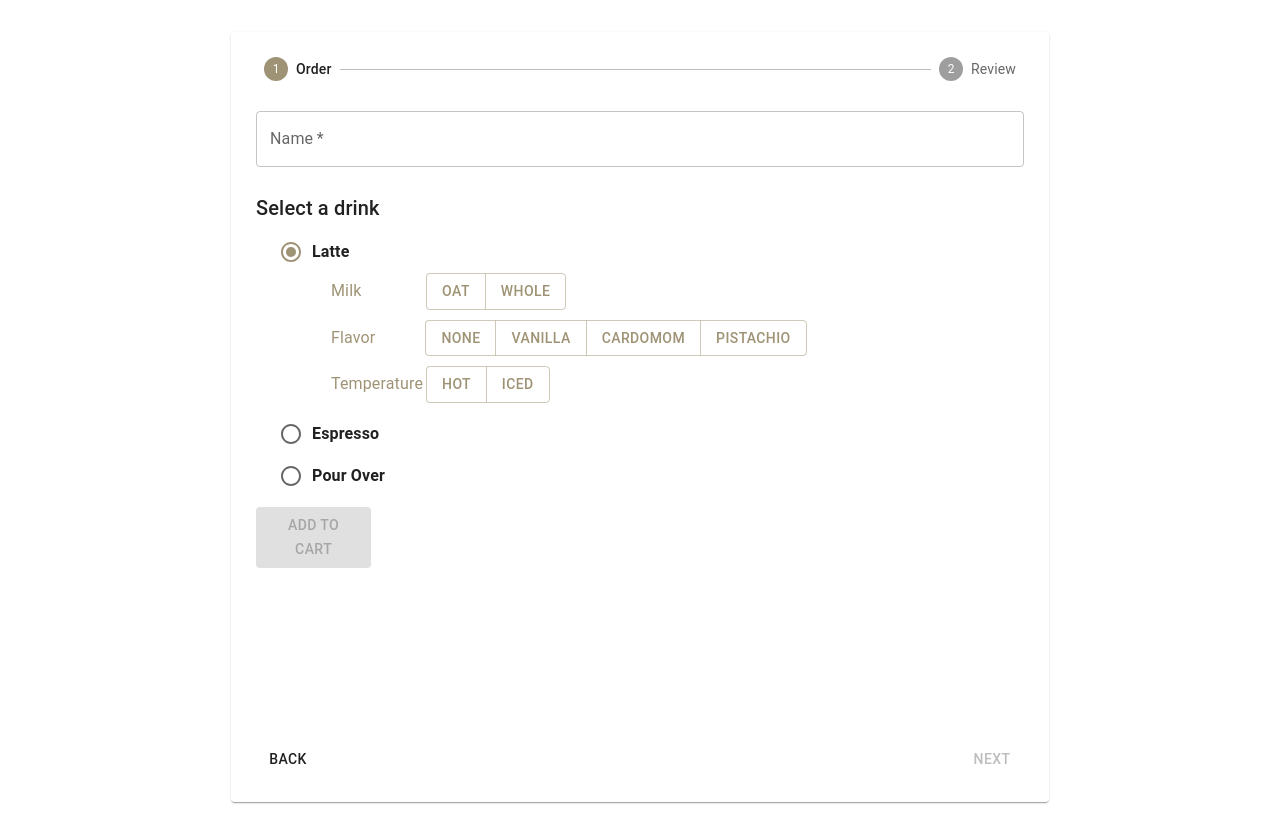
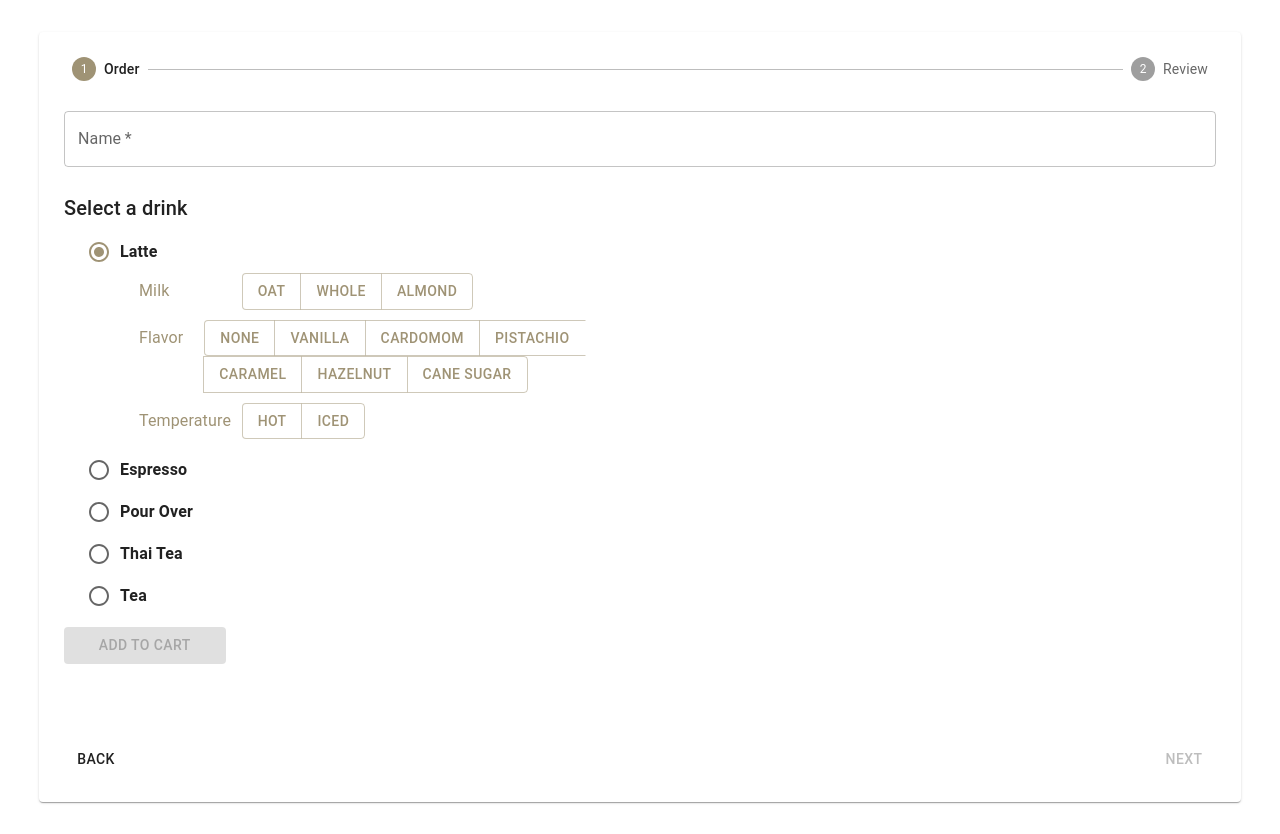
Before and after one commit to jayjonesdev/home-coffee-ui, a React (Vite) app: page /order in a window 1280 px wide. Both pictures are taken after a click on the label "Latte". Built offline with nearby package versions, Linux system fonts and the light colour scheme.

Commit message:
send drinks

```diff
--- a/package.json
+++ b/package.json
@@ -12,16 +12,19 @@
 		"preview": "vite preview"
 	},
 	"dependencies": {
+		"@emailjs/browser": "^4.4.1",
 		"@emotion/react": "^11.14.0",
 		"@emotion/styled": "^11.14.0",
 		"@mui/icons-material": "^7.1.0",
 		"@mui/material": "^7.1.0",
+		"axios": "^1.10.0",
 		"jotai": "^2.12.5",
 		"motion": "^12.12.1",
 		"react": "^19.1.0",
 		"react-dom": "^19.1.0",
 		"react-i18next": "^15.5.1",
-		"react-router": "^7.6.0"
+		"react-router": "^7.6.0",
+		"twilio": "^5.7.3"
 	},
 	"devDependencies": {
 		"@eslint/js": "^9.25.0",
--- a/src/pages/customer/index.tsx
+++ b/src/pages/customer/index.tsx
@@ -4,25 +4,59 @@ import Stepper from '@mui/material/Stepper';
 import Step from '@mui/material/Step';
 import StepLabel from '@mui/material/StepLabel';
 import Button from '@mui/material/Button';
-import Typography from '@mui/material/Typography';
 import { Paper } from '@mui/material';
 import { useNavigate } from 'react-router';
 import useSteps from '../../utils/hooks/useSteps';
 import { stepContainerStyle } from './styles';
 import { useAtom } from 'jotai';
 import { userOrder } from '../../utils/atom';
+import { useResetAtom } from 'jotai/utils';
+import { ThankYou } from './steps/ThankYou';
+import emailjs from '@emailjs/browser';
 
 export const Customer = () => {
 	const navigate = useNavigate();
 	const steps = useSteps();
 	const [order] = useAtom(userOrder);
 	const [activeStep, setActiveStep] = React.useState(0);
+	const resetState = useResetAtom(userOrder);
 
 	const isStepOneValid = order.name.length > 0 && order.cart.length > 0;
 	const isStepValid = activeStep === 0 ? isStepOneValid : true;
 
 	const handleNext = () => {
+		if (activeStep === steps.length - 1) {
+			sendOrder();
+		}
 		setActiveStep((prevActiveStep) => prevActiveStep + 1);
+	};
+
+	const beautifyDrinks = () => {
+		let drinks = '';
+
+		order.cart.forEach(
+			(drink) => (drinks += `${drink.name}: ${drink.options} \n`),
+		);
+
+		return drinks;
+	};
+
+	const sendOrder = () => {
+		emailjs
+			.send(
+				'service_kakbois',
+				'template_mifzwg9',
+				{
+					name: order.name,
+					order: beautifyDrinks(),
+				},
+				{
+					publicKey: 'xh1zmbdt9mkEyIX3x',
+				},
+			)
+			.catch((err) => {
+				console.log(err);
+			});
 	};
 
 	const handleBack = () => {
@@ -34,6 +68,7 @@ export const Customer = () => {
 
 	const handleReset = () => {
 		setActiveStep(0);
+		resetState();
 	};
 
 	return (
@@ -52,14 +87,11 @@ export const Customer = () => {
 				})}
 			</Stepper>
 			{activeStep === steps.length ? (
-				// Add thank you screen
 				<>
-					<Typography sx={{ mt: 2, mb: 1 }}>
-						All steps completed - you&apos;re finished
-					</Typography>
+					<ThankYou />
 					<Box sx={{ display: 'flex', flexDirection: 'row', pt: 2 }}>
 						<Box sx={{ flex: '1 1 auto' }} />
-						<Button onClick={handleReset}>Reset</Button>
+						<Button onClick={handleReset}>New Order</Button>
 					</Box>
 				</>
 			) : (
--- a/src/pages/customer/steps/Order/MenuDrink.tsx
+++ b/src/pages/customer/steps/Order/MenuDrink.tsx
@@ -31,7 +31,7 @@ export const MenuDrink = ({
 					>
 						{key}
 					</FormLabel>
-					<ButtonGroup>
+					<ButtonGroup style={{ flexWrap: 'wrap' }}>
 						{options.map((option) => (
 							<MenuDrinkOption key={key} optionKey={key} name={option} />
 						))}
--- a/src/pages/customer/steps/Order/UserDrink.tsx
+++ b/src/pages/customer/steps/Order/UserDrink.tsx
@@ -5,7 +5,13 @@ import { useAtom } from 'jotai';
 import { userOrder } from '../../../../utils/atom';
 import { userDrinkStyle } from '../../styles';
 
-export const UserDrink = ({ drink }: { drink: Drink }) => {
+export const UserDrink = ({
+	drink,
+	readOnly = false,
+}: {
+	drink: Drink;
+	readOnly?: boolean;
+}) => {
 	const [order, setOrder] = useAtom(userOrder);
 
 	const deleteDrink = (id: string) => {
@@ -26,6 +32,7 @@ export const UserDrink = ({ drink }: { drink: Drink }) => {
 				<Typography variant='h6'>{drink.name}</Typography>
 				<Typography fontStyle='bold'>{drink.options}</Typography>
 			</div>
+			{!readOnly && (
 				<IconButton
 					data-testid={`user-drink-${drink.id}-delete`}
 					style={{ color: 'white' }}
@@ -33,6 +40,7 @@ export const UserDrink = ({ drink }: { drink: Drink }) => {
 				>
 					<Delete />
 				</IconButton>
+			)}
 		</Paper>
 	);
 };
--- a/src/pages/customer/steps/Order/index.tsx
+++ b/src/pages/customer/steps/Order/index.tsx
@@ -93,7 +93,7 @@ export const Order = () => {
 							<Typography variant='h6' gutterBottom>
 								Cart
 							</Typography>
-							<div style={{ overflowY: 'auto' }}>
+							<div style={{ overflowY: 'auto', maxHeight: 500 }}>
 								{order.cart.map((drink) => (
 									<UserDrink drink={drink} />
 								))}
--- /dev/null
+++ b/src/pages/customer/steps/Review/index.tsx
@@ -0,0 +1,32 @@
+import { useAtomValue } from 'jotai';
+import { userOrder } from '../../../../utils/atom';
+import { fullPageStyle } from '../../styles';
+import { UserDrink } from '../Order/UserDrink';
+import { Typography } from '@mui/material';
+
+export const Review = () => {
+	const order = useAtomValue(userOrder);
+
+	return (
+		<div
+			style={{
+				...fullPageStyle,
+				paddingBlock: 30,
+				paddingInline: 30,
+				display: 'flex',
+				flexDirection: 'column',
+				overflowY: 'auto',
+				maxHeight: 500,
+			}}
+		>
+			<Typography variant='h6' gutterBottom>
+				Review
+			</Typography>
+			<div style={{ overflowY: 'auto', width: '50%', flexWrap: 'wrap' }}>
+				{order.cart.map((drink) => (
+					<UserDrink drink={drink} readOnly />
+				))}
+			</div>
+		</div>
+	);
+};
--- /dev/null
+++ b/src/pages/customer/steps/ThankYou/index.tsx
@@ -0,0 +1,9 @@
+import logo from '/happy_logo.png';
+
+export const ThankYou = () => (
+	<img
+		src={logo}
+		style={{ width: '30%', margin: 'auto', display: 'block' }}
+		alt='Coffee logo'
+	/>
+);
--- a/src/pages/customer/styles.ts
+++ b/src/pages/customer/styles.ts
@@ -12,6 +12,7 @@ export const selectDrinkStyle: React.CSSProperties = {
 	width: '50%',
 	height: '100%',
 	paddingBlockStart: 25,
+	paddingInlineEnd: 75,
 };
 
 export const customerDrinksStyle: React.CSSProperties = {
@@ -45,5 +46,5 @@ export const stepContainerStyle: React.CSSProperties = {
 	justifyContent: 'space-between',
 	height: '90vh',
 	padding: 25,
-	width: '60vw',
+	width: '90vw',
 };
--- a/src/utils/atom.ts
+++ b/src/utils/atom.ts
@@ -1,5 +1,5 @@
-import { atom } from 'jotai';
 import type { UserOrder } from './types';
+import { atomWithReset } from 'jotai/utils';
 
 const userOrderDefaultState: UserOrder = {
 	name: '',
@@ -8,4 +8,4 @@ const userOrderDefaultState: UserOrder = {
 	cart: [],
 };
 
-export const userOrder = atom(userOrderDefaultState);
+export const userOrder = atomWithReset(userOrderDefaultState);
--- a/src/utils/hooks/useDrinks.tsx
+++ b/src/utils/hooks/useDrinks.tsx
@@ -8,8 +8,16 @@ export const useDrinks = (): Drink[] => {
 		{
 			name: 'Latte',
 			options: {
-				Milk: ['Oat', 'Whole'],
-				Flavor: ['None', 'Vanilla', 'Cardomom', 'Pistachio'],
+				Milk: ['Oat', 'Whole', 'Almond'],
+				Flavor: [
+					'None',
+					'Vanilla',
+					'Cardomom',
+					'Pistachio',
+					'Caramel',
+					'Hazelnut',
+					'Cane Sugar',
+				],
 				Temperature: ['Hot', 'Iced'],
 			},
 		},
@@ -22,7 +30,20 @@ export const useDrinks = (): Drink[] => {
 		{
 			name: 'Pour Over',
 			options: {
-				Type: ['Ethopia', 'Kenya'],
+				Type: ['Ethopia', 'Kenya', 'China'],
+			},
+		},
+		{
+			name: 'Thai Tea',
+			options: {
+				Temperature: ['Hot', 'Iced'],
+			},
+		},
+		{
+			name: 'Tea',
+			options: {
+				Type: ['Green Tea', 'Black Tea'],
+				Temperature: ['Hot', 'Iced'],
 			},
 		},
 	];
--- a/src/utils/hooks/useSteps.tsx
+++ b/src/utils/hooks/useSteps.tsx
@@ -1,4 +1,5 @@
 import { Order } from '../../pages/customer/steps/Order';
+import { Review } from '../../pages/customer/steps/Review';
 
 export const useSteps = (): {
 	name: string;
@@ -11,7 +12,7 @@ export const useSteps = (): {
 		},
 		{
 			name: 'Review',
-			component: <div />,
+			component: <Review />,
 		},
 	];
 };
--- a/vite.config.ts
+++ b/vite.config.ts
@@ -5,6 +5,9 @@ import react from '@vitejs/plugin-react';
 // https://vite.dev/config/
 const viteConfig = defineViteConfig({
 	plugins: [react()],
+	server: {
+		host: true,
+	},
 });
 
 const vitestConfig = defineVitestConfig({
```
Also changed, not shown: public/happy_logo.png (added). Lines whose indentation alone changed are shown as unchanged.
